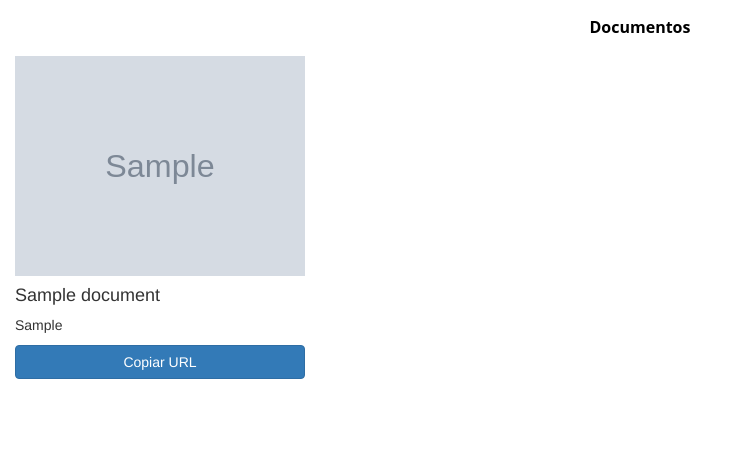
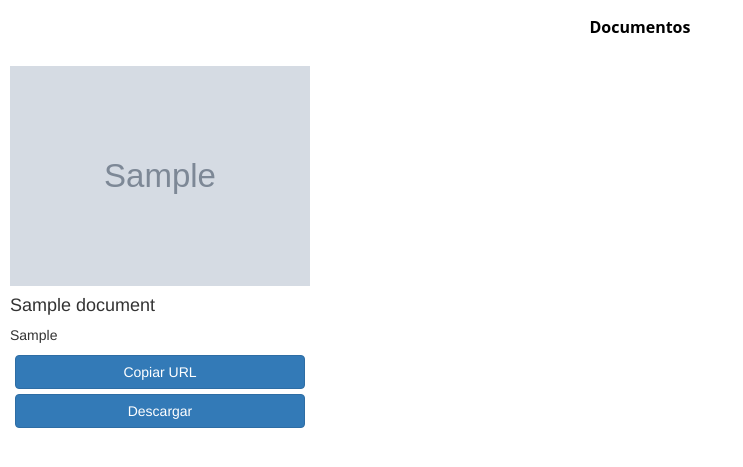
Before and after one commit to jeffreysorsby/jac-home, a Flask app: template templates/documents.html in a window 1280 px wide. Shown: the top 467 px of the page, without its empty margins (0-743 px from the left). Run offline with Flask 2, Linux system fonts and the light colour scheme; tables that the repository leaves empty hold one stand-in row (values such as "Sample post"); the template is opened without the code that fills it: values that come from a table or form of the project are taken from there, most other values are stand-ins (such as "Sample title", 1, 10 or a date in 2020); grey boxes marked "Sample" are stand-in pictures; some libraries are stand-ins or nearby versions.

Commit message:
padding buttons download

```diff
--- a/templates/documents.html
+++ b/templates/documents.html
@@ -13,13 +13,14 @@
     </div>
     <div class="row">
         {% for d in docs %}
-        <div class="col-sm-3">
+        <div class="col-sm-3" style="padding: 10px;">
             <div class="card card-block">
               <img class="card-img-top" data-src="holder.js/100px180/" alt="100%x180" src="{{ d.image_url }}" data-holder-rendered="true" style="height: 220px; width: 100%; display: block;">
               <div class="card-block">
                 <h4 class="card-title">{{d.name}}</h4>
                 <p class="card-text">{{d.doc_type}}</p>
-                <a style="margin: 0 auto; display: block;" onclick="copyURI(event)" href="{{d.url}}" id="myInput" class="btn btn-primary">Copiar URL</a>
+                <a style="margin: 5 auto; display: block;" onclick="copyURI(event)" href="{{d.url}}" id="myInput" class="btn btn-primary">Copiar URL</a>
+                <a style="margin: 5 auto; display: block;" href="{{d.url}}" target="_blank" class="btn btn-primary">Descargar</a>
               </div>
               </div>
             </div>
@@ -69,6 +70,10 @@ function copyURI(evt) {
     color: white;
 }
 
+.btn {
+  margin: 5px;
+}
+
 a {
     color: black;
 }
--- a/templates/home.html
+++ b/templates/home.html
@@ -16,9 +16,9 @@
     {% endwith %}
     <div class="row">
         {% for f in cars %}
-        <div class="col-sm-3">
+        <div class="col-sm-3 .col-md-4 .col-lg-6">
             <div class="card card-block">
-              <img class="card-img-top" data-src="{{f.image_url}}" alt="100%x180" src="{{f.image_url}}" data-holder-rendered="true" style="height: 220px; width: 100%; display: block; align-self: center;">
+              <img class="card-img-top" data-src="{{f.image_url}}" alt="100%x180" src="{{f.image_url}}" data-holder-rendered="true" style="width: auto; height: auto; max-height: 220px; max-width: 100%; display: block; align-self: center;">
               <div class="card-block">
                <h4 class="card-title" style="text-align: center;"><a href="/model/{{f.endpoint}}">{{f.name}}</a></h4>
               </div>
```
